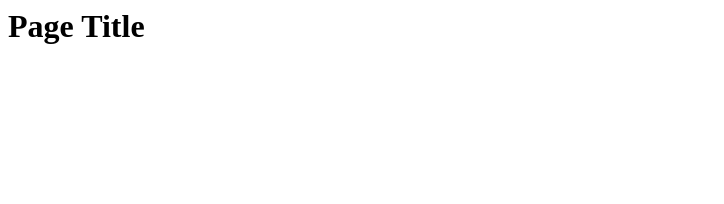
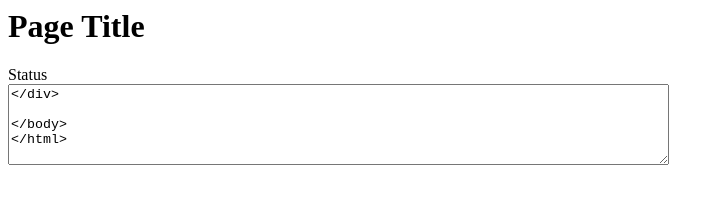
Before and after one commit to weecabin/WebTemplate, a website: page index.html in a window 1280 px wide. Shown: the whole page, without its empty margins (0-724 px from the left). Drawn offline with Linux system fonts and the light colour scheme.

Commit message:
added status

```diff
--- a/index.html
+++ b/index.html
@@ -11,6 +11,9 @@ Page Title
 </h1>
 </div>
 
+<div class="status">
+Status<br><textarea id="status" rows="5" cols="80" value="status...">
+</div>
+
 </body>
-
 </html>
```
